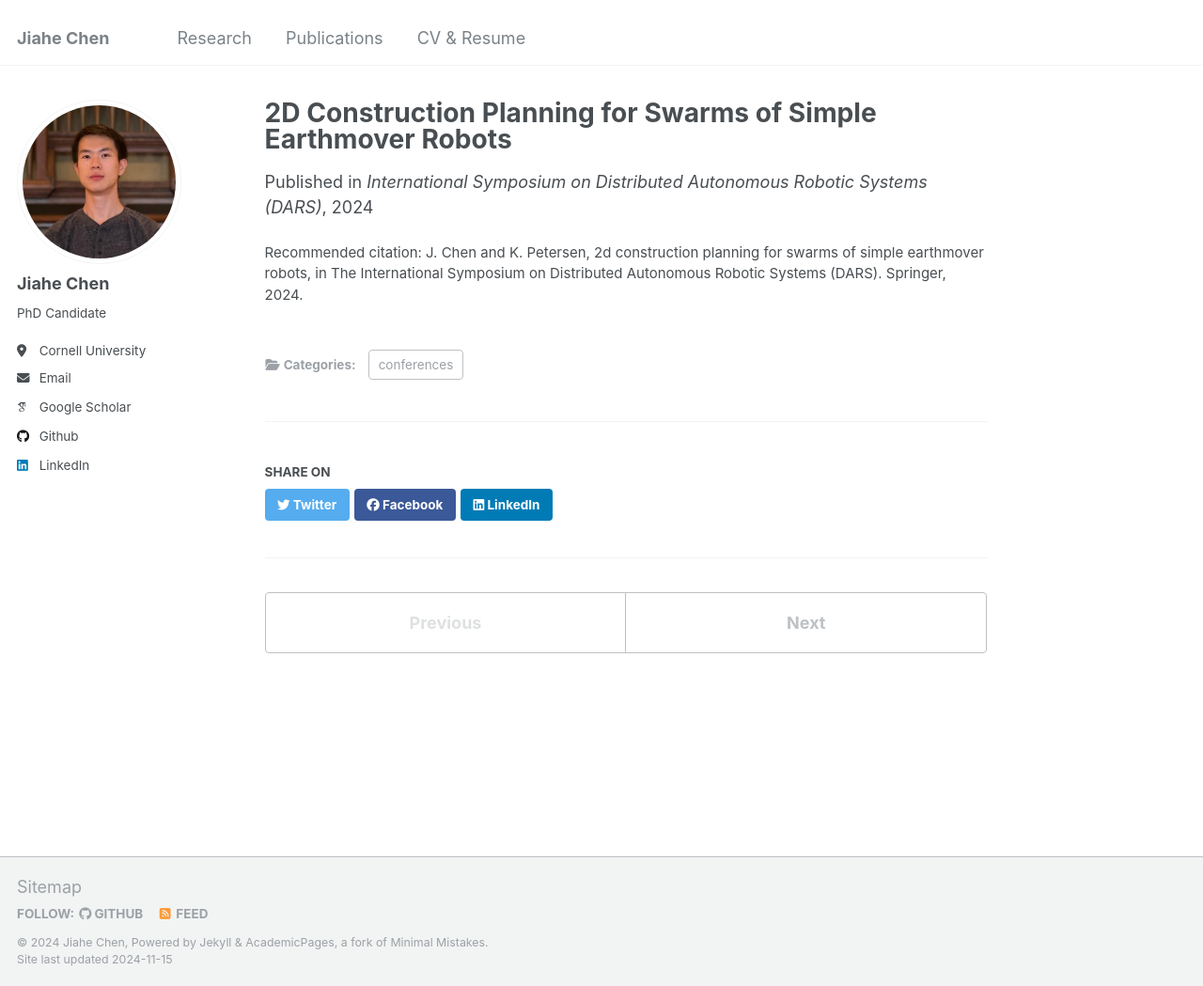
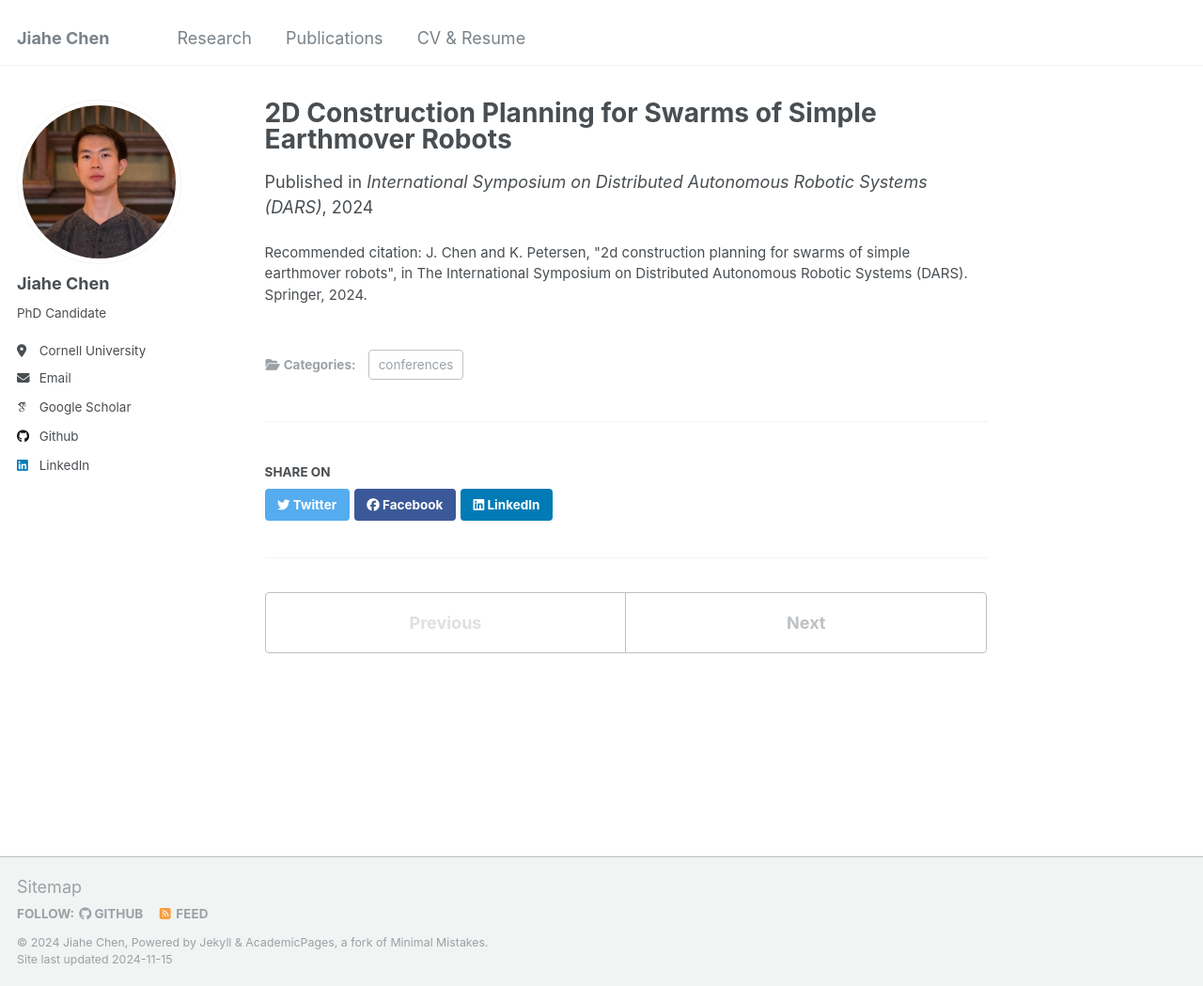
Before and after one commit to Ericland/Ericland.github.io, a Jekyll site: the page built from _publications/2024-04-01-dars.md, in a window 1280 px wide and 1049 px high. Shown: the whole window at 94% size. Built offline with Jekyll 4.4.1, drawn with Linux system fonts in a browser that asks for light colours; some web fonts are replaced.

Commit message:
Update 2024-04-01-dars.md

```diff
--- a/_publications/2024-04-01-dars.md
+++ b/_publications/2024-04-01-dars.md
@@ -8,5 +8,5 @@ date: 2024-04-01
 venue: 'International Symposium on Distributed Autonomous Robotic Systems (DARS)'
 slidesurl:
 paperurl:
-citation: 'J. Chen and K. Petersen, 2d construction planning for swarms of simple earthmover robots, in The International Symposium on Distributed Autonomous Robotic Systems (DARS). Springer, 2024.'
+citation: 'J. Chen and K. Petersen, "2d construction planning for swarms of simple earthmover robots", in The International Symposium on Distributed Autonomous Robotic Systems (DARS). Springer, 2024.'
 ---
```
